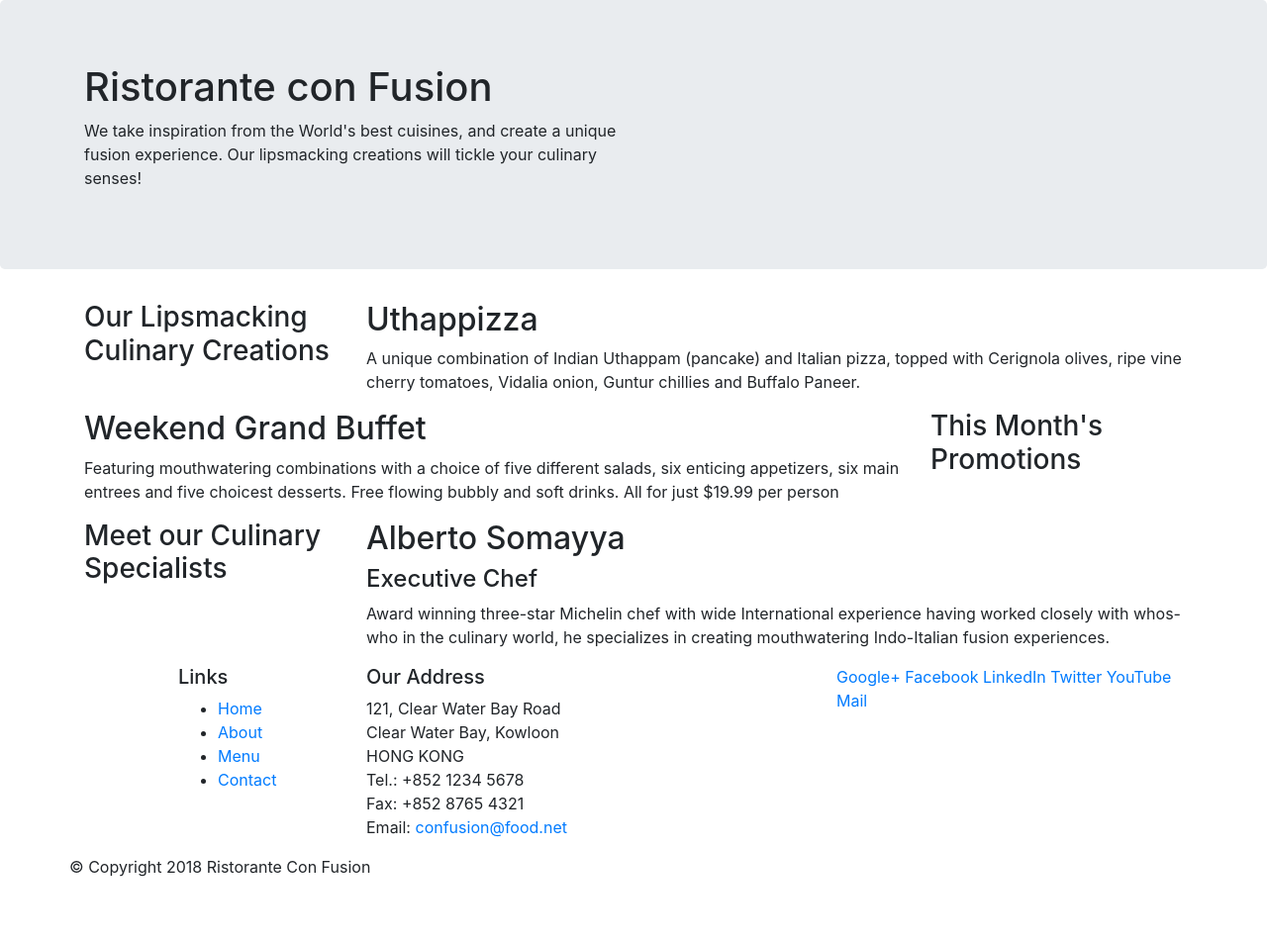
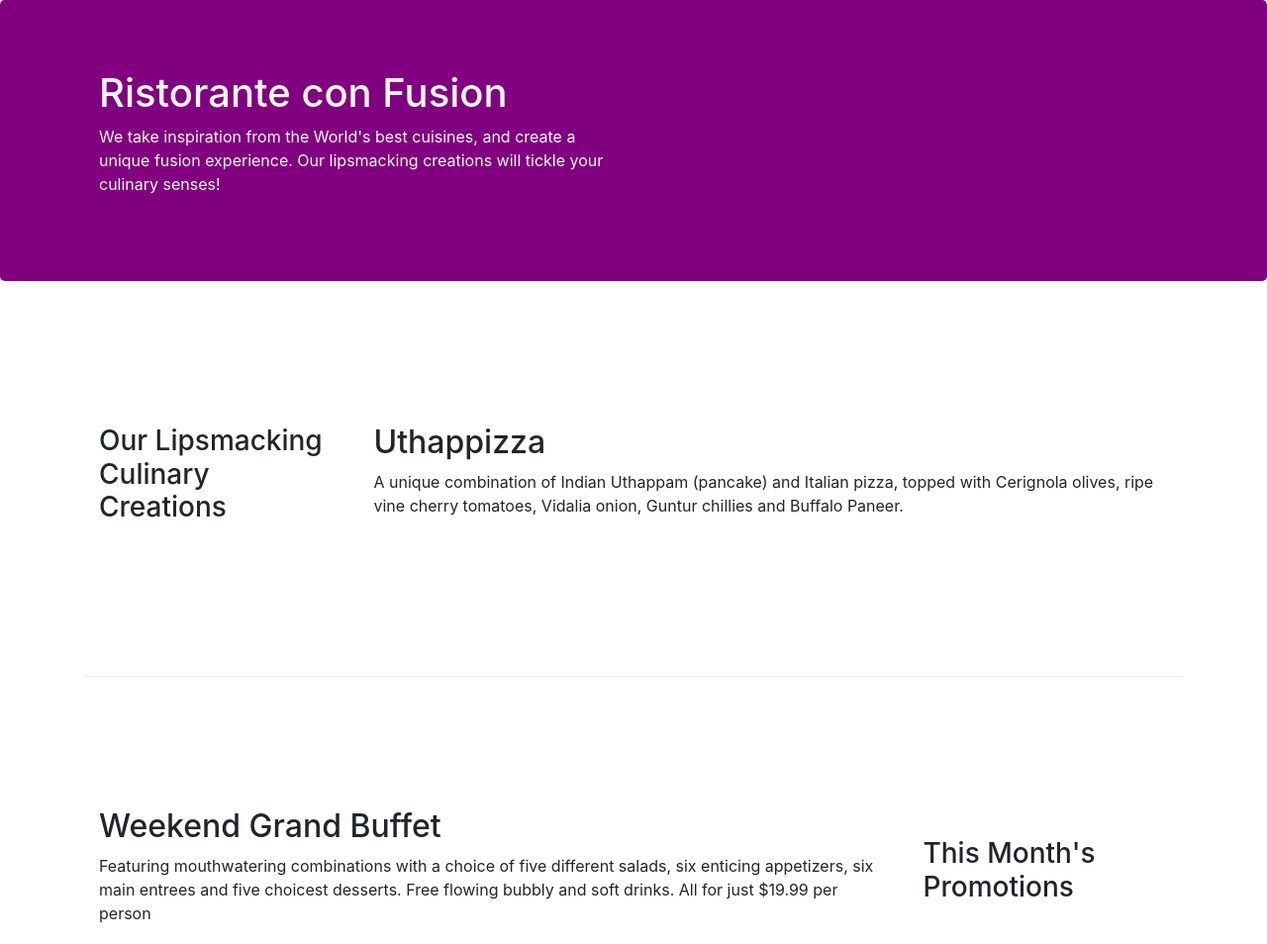
Before and after one commit to DebanjanB98/Front-End-Web-UI-Frameworks-and-Tools-Bootstrap-4, a website: page index.html in a window 1280 px wide. Shown: the top 954 px of the page at 99% size. Before the commit the page ends 904 px from the top, so only its background shows below. Drawn offline with nearby package versions, Linux system fonts and the light colour scheme.

Commit message:
Bootstrap Grid Part 2

```diff
--- /dev/null
+++ b/css/styles.css
@@ -0,0 +1,27 @@
+.row-header{
+    margin : 0px auto;
+    padding: 0px;
+}
+.row-content{
+    margin: 0px auto;
+    padding: 50px 0px 50px 0px;
+    border-bottom: 1px ridge;
+    min-height: 400px;
+}
+.footer{
+    background-color: black ;
+    margin:0px auto;
+    padding: 20px 0px;
+    color: blanchedalmond;
+}
+.jumbotron{
+    padding : 70px 30px;
+    margin:0px auto;
+    background: purple;
+    color: floralwhite;
+}
+address{
+    font-size:70%;
+    margin:0px;
+    color:whitesmoke;
+}
--- a/index.html
+++ b/index.html
@@ -8,6 +8,7 @@
 
     <!-- Bootstrap CSS -->
     <link rel="stylesheet" href="node_modules/bootstrap/dist/css/bootstrap.min.css">
+    <link rel="stylesheet" href="css/styles.css">
     <title>Ristorante Con Fusion</title>
 </head>
 
@@ -15,7 +16,7 @@
 
     <header class="jumbotron">
         <div class ="container">
-            <div class="row">
+            <div class="row row-header align-items-center">
                 <div class="col-12 col-sm-6">
                     <h1>Ristorante con Fusion</h1>
                     <p>We take inspiration from the World's best cuisines, and create a unique fusion experience. Our lipsmacking creations will tickle your culinary senses!</p>
@@ -27,7 +28,7 @@
     </header>
 
     <div class="container">
-        <div class="row">
+        <div class="row row-content align-items-center">
             <div class="col-12 col-sm-4 col-md-3">
                 <h3>Our Lipsmacking Culinary Creations</h3>
             </div>
@@ -38,7 +39,7 @@
         </div>
 
 
-        <div class="row">
+        <div class="row row-content align-items-center">
             <div class="col-12 order-sm-last col-sm-4 col-md-3">
                 <h3>This Month's Promotions</h3>
             </div>
@@ -48,7 +49,7 @@
             </div>
         </div>
 
-        <div class="row">
+        <div class="row row-content align-items-center">
             <div class="col-12 col-sm-4 col-md-3">
                 <h3>Meet our Culinary Specialists</h3>
             </div>
@@ -60,12 +61,12 @@
         </div>
     </div>
 
-    <footer>
+    <footer class="footer">
         <div class="container">
-            <div class="row">
+            <div class="row"x>
                 <div class="col-4 offset-1 col-sm-2">
                     <h5>Links</h5>
-                    <ul>
+                    <ul class="list-unstyled">
                         <li><a href="#">Home</a></li>
                         <li><a href="#">About</a></li>
                         <li><a href="#">Menu</a></li>
@@ -83,8 +84,8 @@
 		              Email: <a href="mailto:confusion@food.net">confusion@food.net</a>
 		           </address>
                 </div>
-                <div class="col-12 col-sm-4">
-                    <div>
+                <div class="col-12 col-sm-4 align-self-center">
+                    <div class="text=center">
                         <a href="http://google.com/+">Google+</a>
                         <a href="http://www.facebook.com/profile.php?id=">Facebook</a>
                         <a href="http://www.linkedin.com/in/">LinkedIn</a>
@@ -94,7 +95,7 @@
                     </div>
                 </div>
            </div>
-           <div class="row">
+           <div class="row justify-content-center">
                     <p>© Copyright 2018 Ristorante Con Fusion</p>
                 </div>
            </div>
```
